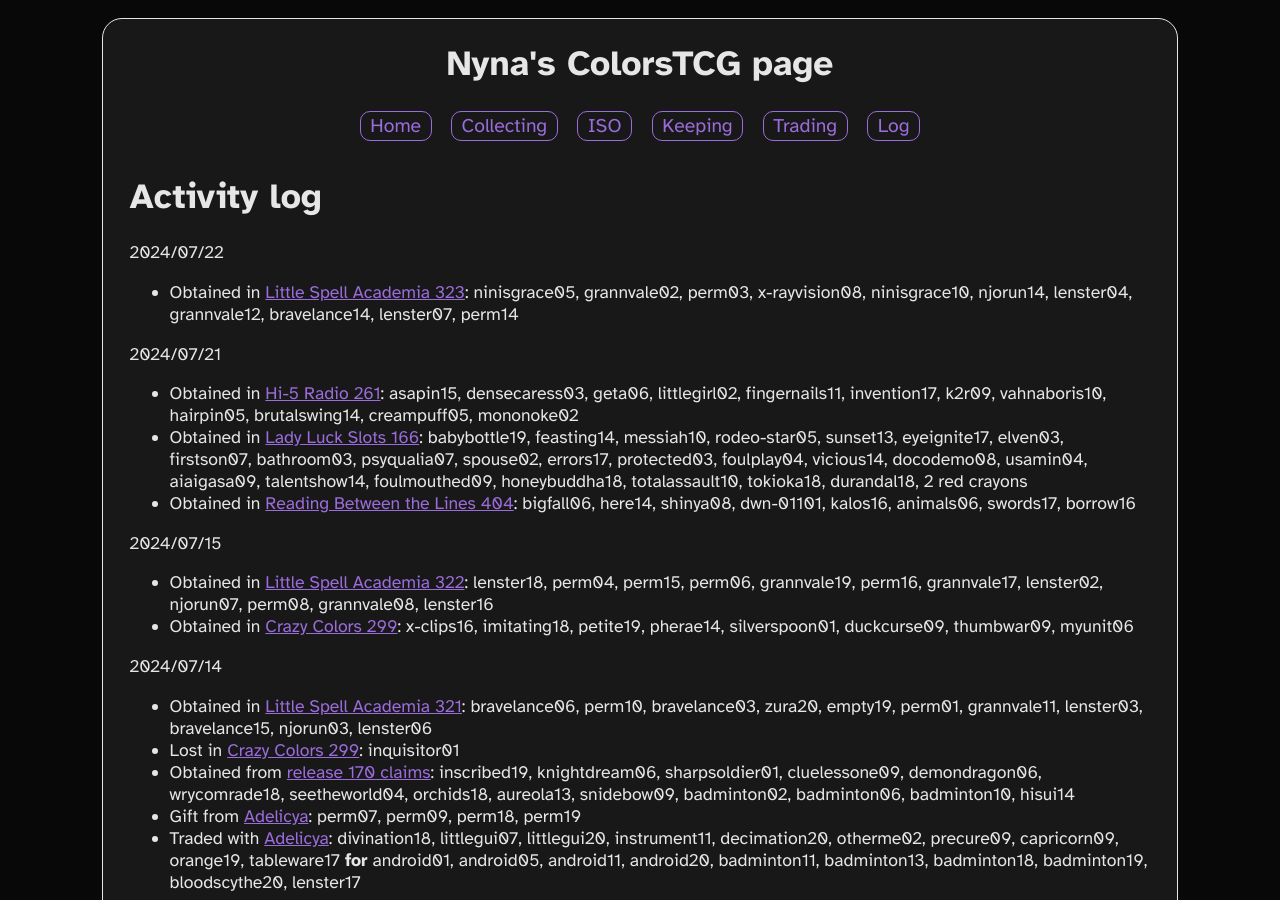
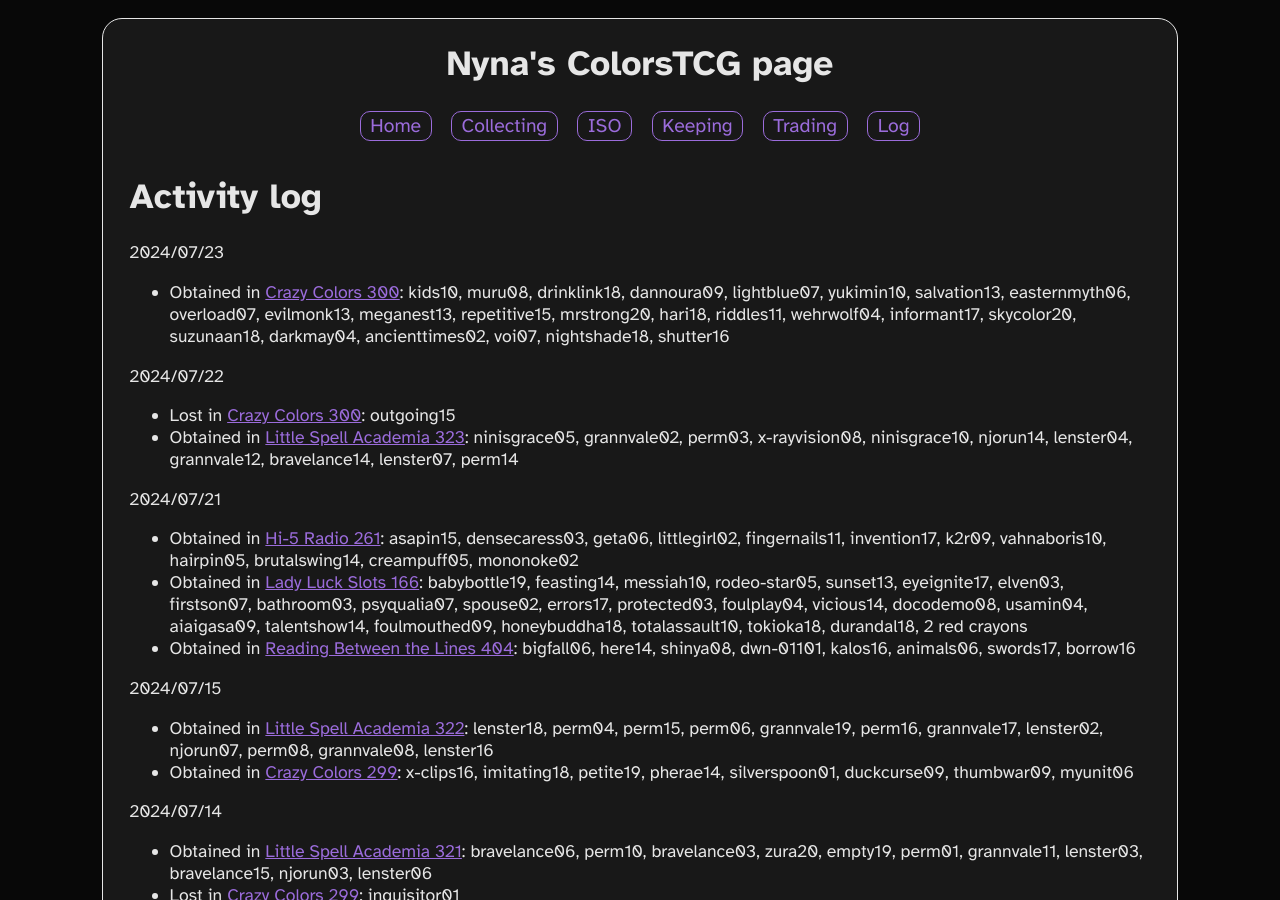
Before and after one commit to NynaSunner/NynaSunner.github.io, a Jekyll site: the page built from misc/colorstcg/log.md, in a window 1280 px wide and 900 px high. Built offline with Jekyll 4.4.1, drawn with Linux system fonts in a browser that asks for light colours.

Commit message:
Colors update

```diff
--- a/_data/colors/keeping.csv
+++ b/_data/colors/keeping.csv
@@ -129,3 +129,4 @@ grannvale12
 bravelance14
 lenster07
 perm14
+nightshade18
--- a/misc/colorstcg/log.md
+++ b/misc/colorstcg/log.md
@@ -4,7 +4,11 @@ title: Log
 permalink: /colors/log/
 ---
 # Activity log
+2024/07/23
+- Obtained in [Crazy Colors 300](https://colors-tcg.dreamwidth.org/3897655.html?thread=196842551#cmt196842551): kids10, muru08, drinklink18, dannoura09, lightblue07, yukimin10, salvation13, easternmyth06, overload07, evilmonk13, meganest13, repetitive15, mrstrong20, hari18, riddles11, wehrwolf04, informant17, skycolor20, suzunaan18, darkmay04, ancienttimes02, voi07, nightshade18, shutter16
+
 2024/07/22
+- Lost in [Crazy Colors 300](https://colors-tcg.dreamwidth.org/3897655.html?thread=196822583#cmt196822583): outgoing15
 - Obtained in [Little Spell Academia 323](https://colors-tcg.dreamwidth.org/3898357.html?thread=196824053#cmt196824053): ninisgrace05, grannvale02, perm03, x-rayvision08, ninisgrace10, njorun14, lenster04, grannvale12, bravelance14, lenster07, perm14
 
 2024/07/21
```
Also changed, not shown: _data/colors/trading.csv (+23 -1 lines), misc/colorstcg/index.md (+2 -2 lines).
